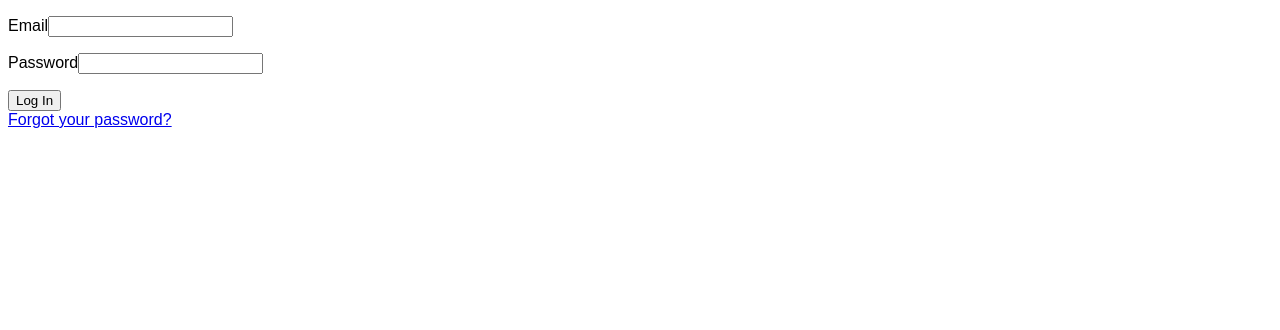
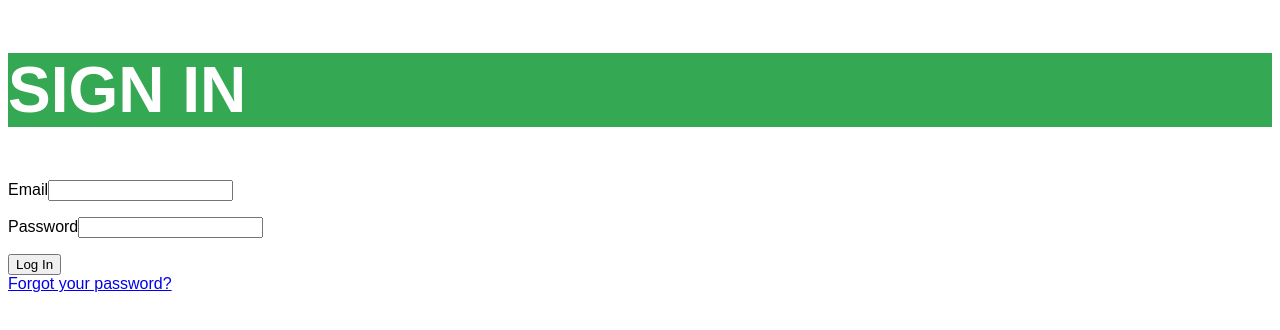
Before and after one commit to TeamEazyMeals/eazy-meals, a React (Create React App) app: page /homepage/login in a window 1280 px wide. Shown: the top 330 px of the page. Built offline with nearby package versions, Linux system fonts and the light colour scheme; what gotrue-js would draw is missing.

Commit message:
CSS login page

```diff
--- a/src/components/LogInSetUp/LogIn.jsx
+++ b/src/components/LogInSetUp/LogIn.jsx
@@ -1,6 +1,16 @@
 import React from "react";
 import {Redirect} from "react-router-dom";
 import useAuth from "../../utility/useAuth";
+import styled from "styled-components";
+
+const Header = styled.h1`
+font-size: 64px;
+color: white;
+font: Robot;
+background: #34a853
+`;
+
+
 
 const LogIn = () => {
   const {
@@ -12,6 +22,7 @@ const LogIn = () => {
   return (
     <div>
       <nav>
+        <Header>SIGN IN</Header>
         <form name="logIn" onSubmit={handleLoginForm}>
           <p>
             <label>
```
